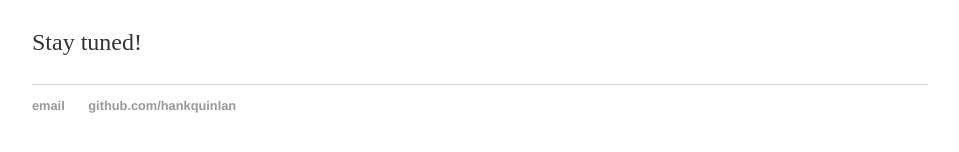
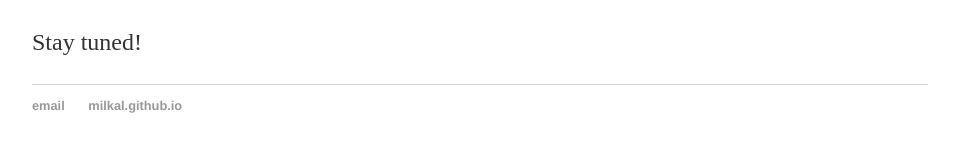
Before and after one commit to milkal/milkal.github.io, a Jekyll site: the page built from _posts/2017-09-04-and-so-it-begins.md, in a window 1280 px wide. Shown: the part 363-515 px from the top of the page, without its empty margins (160-1119 px from the left). Built offline with Jekyll 4.4.1, drawn with Linux system fonts in a browser that asks for light colours.

Commit message:
Update default.html

```diff
--- a/_layouts/default.html
+++ b/_layouts/default.html
@@ -22,7 +22,7 @@
 		<footer>
     		<ul>
         		<li><a href="mailto:lijiammilka@gmail.com">email</a></li>
-        		<li><a href="https://github.com/hankquinlan">github.com/hankquinlan</a></li>
+        		<li><a href="https://milkal.github.io">milkal.github.io</a></li>
 			</ul>
 		</footer>
 	</body>
```
